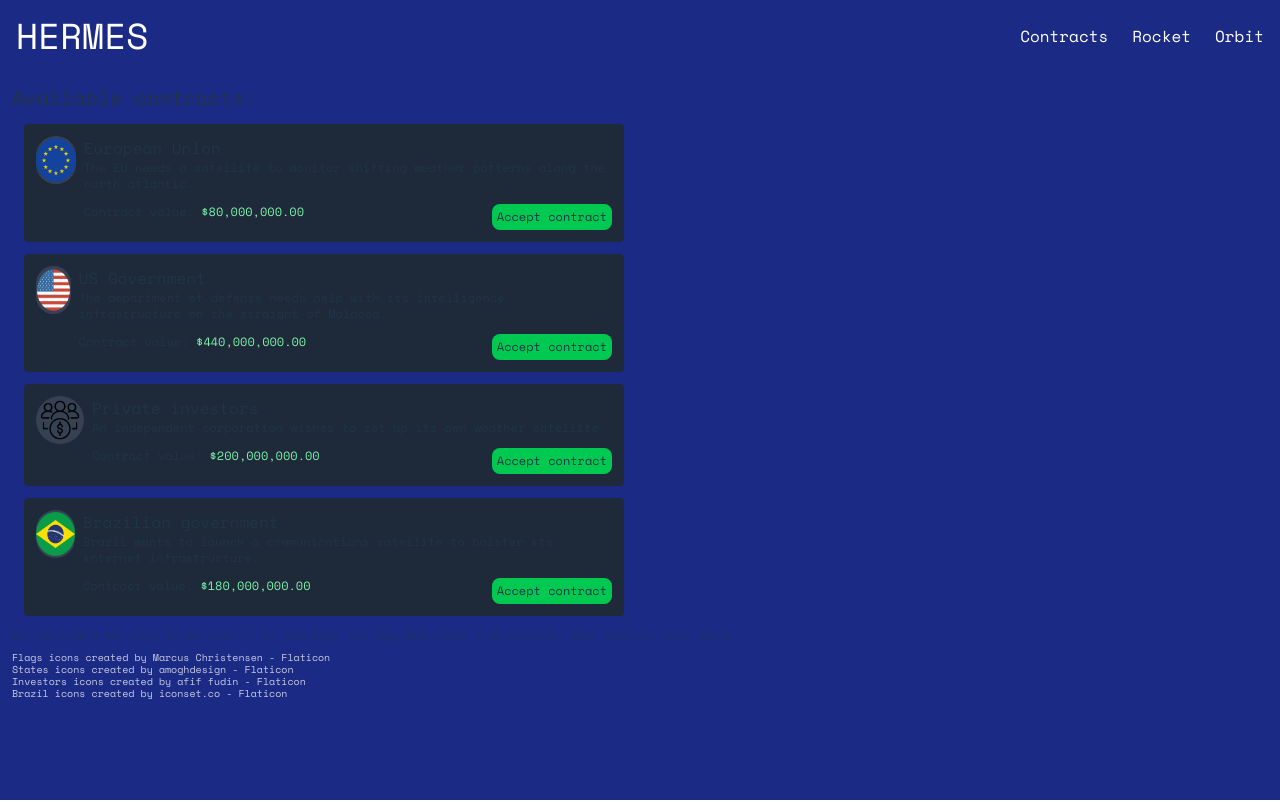
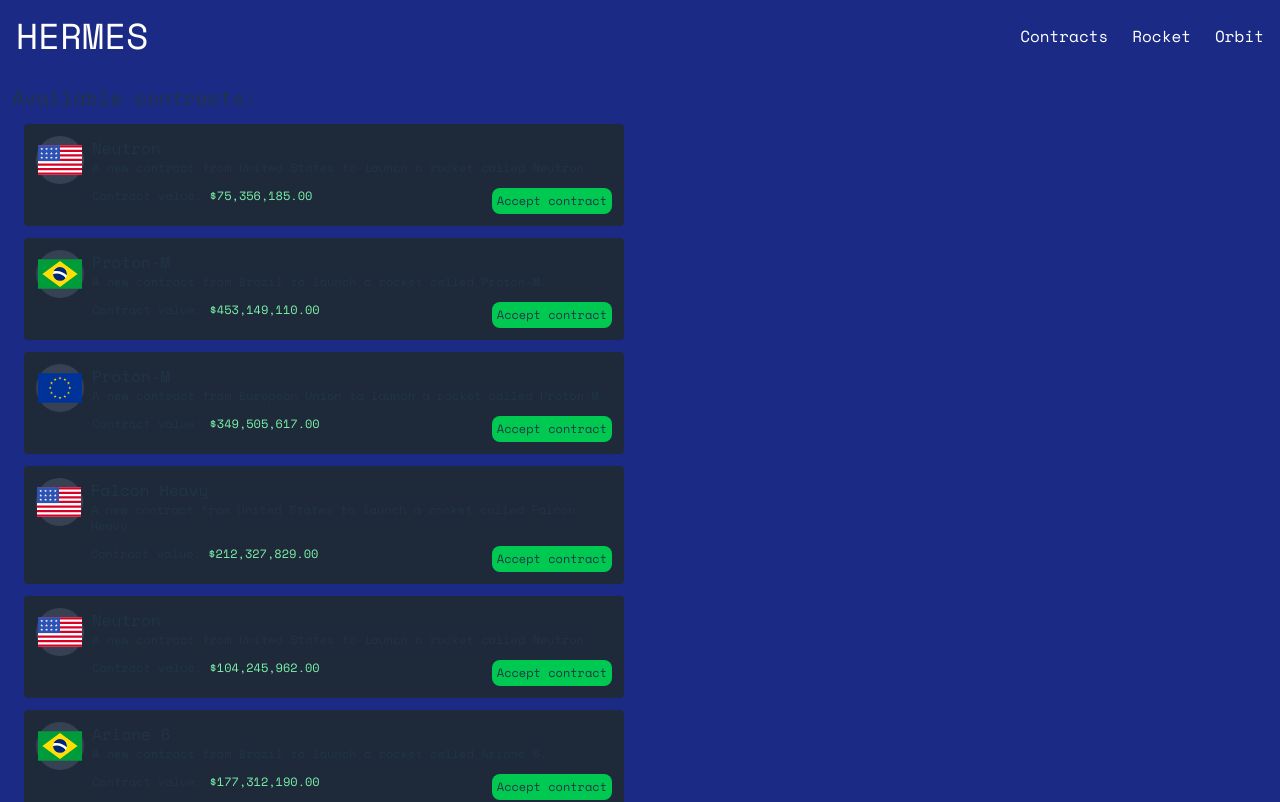
Before and after one commit to andrehmf23/Stellar-Entertainment, a React (Vite) app: page /contracts in a window 1280 px wide. Shown: the top 802 px of the page. Built offline with nearby package versions, Linux system fonts and the light colour scheme.

Commit message:
feat: contract interface

```diff
--- a/package.json
+++ b/package.json
@@ -13,6 +13,7 @@
     "@react-three/drei": "^10.7.6",
     "@react-three/fiber": "^9.3.0",
     "@tailwindcss/vite": "^4.1.14",
+    "country-flag-icons": "^1.5.21",
     "react": "^19.1.1",
     "react-dom": "^19.1.1",
     "react-router-dom": "^7.9.3",
--- /dev/null
+++ b/src/interfaces/index.ts
@@ -0,0 +1 @@
+export * from "./rocket";
--- a/src/pages/Contracts.tsx
+++ b/src/pages/Contracts.tsx
@@ -1,56 +1,87 @@
 "use client";
 
+import { useEffect, useState } from "react";
+import { US, BR, EU } from 'country-flag-icons/react/3x2'
 
-type Contract = {
-    name: string;
-    description: string;
-    icon: string;
-    contractValue: Number;
-};
+import { randomInt } from "../utils";
+import type { IContract } from "../interfaces";
 
-const AVAILABLE_CONTRACTS: Contract[] = [
-    {
-        name: "European Union",
-        description: "The EU needs a satellite to monitor shifting weather patterns along the north atlantic.",
-        icon: "../assets/eu.png",
-        contractValue: 80000000.00
-    },
-    {
-        name: "US Government",
-        description: "The department of defense needs help with its intelligence infrastructure on the straight of Malacca.",
-        icon: "../assets/us.png",
-        contractValue: 440000000.00
-    },
-    {
-        name: "Private investors",
-        description: "An independent corporation wishes to set up its own weather satellite.",
-        icon: "../assets/mutual-fund.png",
-        contractValue: 200000000
-    },
-    {
-        name: "Brazilian government",
-        description: "Brazil wants to launch a communications satellite to bolster its internet infrastructure.",
-        icon: "../assets/brazil.png",
-        contractValue: 180000000
-    }
-]
+const rockets: string[] = [
+  "Saturn V",
+  "Falcon 9",
+  "Falcon Heavy",
+  "Starship",
+  "Atlas V",
+  "Delta IV Heavy",
+  "Ariane 5",
+  "Ariane 6",
+  "Soyuz",
+  "Proton-M",
+  "Long March 2F",
+  "Long March 5",
+  "H-IIA",
+  "H3",
+  "GSLV Mk III",
+  "PSLV",
+  "Vega",
+  "Electron",
+  "Neutron",
+  "New Shepard",
+  "New Glenn",
+  "Vulcan Centaur",
+  "Minotaur IV",
+  "Antares",
+  "Pegasus"
+];
+
+
+const countries = [
+    { name: "United States", code: "US", icon: US },
+    { name: "Brazil", code: "BR", icon: BR },
+    { name: "European Union", code: "EU", icon: EU },
+];
 
 export function Contracts() {
-    const signContract = (contract: Contract) => {
+    const [contracts, setContracts] = useState<IContract[]>([]);
+
+    const signContract = (contract: IContract) => {
         console.log("Contract signed with " + contract.name);
     }
+
+    function createContract() {
+        const randomCountry = countries[randomInt(0, countries.length - 1)];
+        const rocketName = rockets[randomInt(0, rockets.length - 1)];
+
+        const newContract: IContract = {
+            name: rocketName,
+            description: `A new contract from ${randomCountry.name} to launch a rocket called ${rocketName}.`,
+            icon: randomCountry.icon,
+            contractValue: randomInt(50000000, 500000000)
+        }
+
+        setContracts((prevContracts) => [...prevContracts, newContract]);
+    }
+
+    useEffect(() => {
+        let n = 0;
+
+        while (n < 5) {
+            createContract();
+            n++;
+        }
+    }, []);
 
     return(
         <div>
             <div className="p-3">
                 <h2 className="text-xl">Available contracts:</h2>
                 <ul>
-                    {AVAILABLE_CONTRACTS.map((c, index) => {
+                    {contracts.map((c, index) => {
                         return (
                             <li key={index}>
                                 <div className="max-w-150 bg-gray-800 m-3 p-3 rounded-sm flex gap-2">
                                     <div className="h-12 w-12 bg-gray-700 rounded-full flex items-center justify-center">
-                                        <img className="h-11 w-11" src={c.icon}></img>
+                                        <c.icon className="h-11 w-11" src={c.icon}></c.icon>
                                     </div>
                                     <div className="grow">
                                         <h3>{c.name}</h3>
--- /dev/null
+++ b/src/utils/index.ts
@@ -0,0 +1 @@
+export * from "./number";
--- /dev/null
+++ b/src/utils/number.ts
@@ -0,0 +1,8 @@
+export function randomInt(min: number, max: number): number {
+  // Garante que os limites sejam inteiros
+  min = Math.ceil(min);
+  max = Math.floor(max);
+
+  // Gera número inteiro entre min e max (inclusive ambos)
+  return Math.floor(Math.random() * (max - min + 1)) + min;
+}
```
Also changed, not shown: src/interfaces/rocket.ts (added, +13 -0 lines), public/assets/contract.png (added), 1 other file (tests, documents, lock files or other folders).
